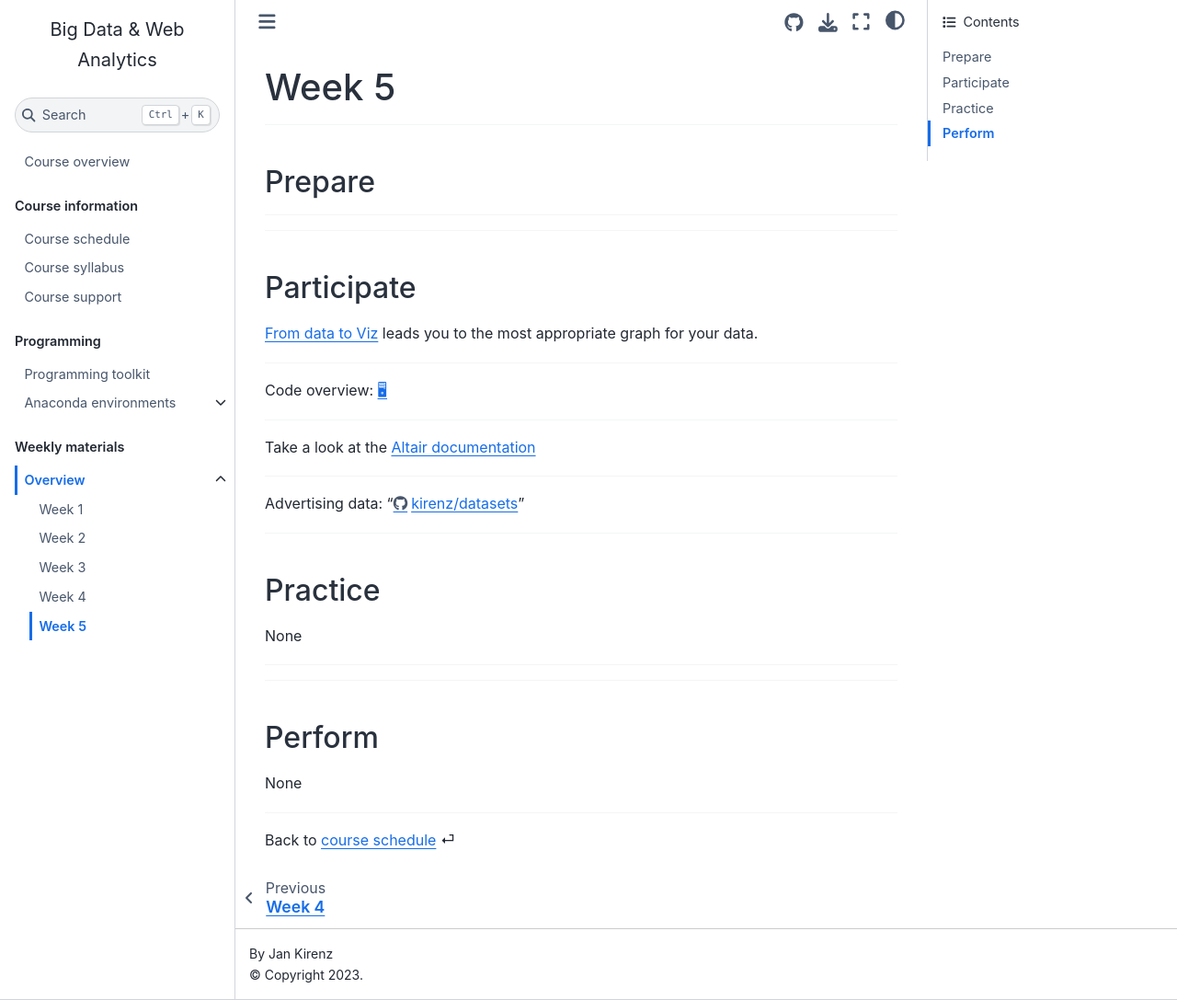
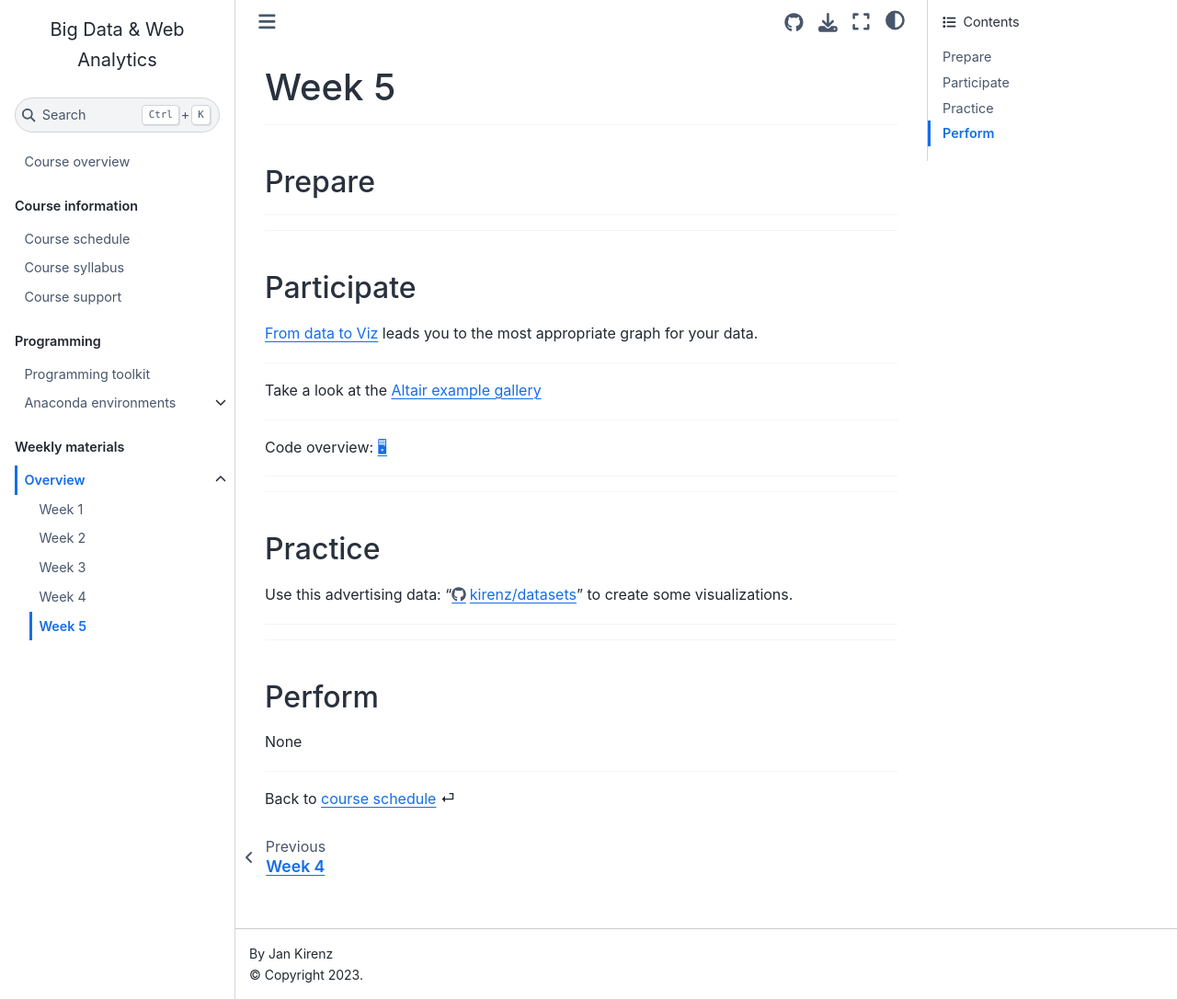
Before and after one commit to om2-ws22/website, a Jupyter Book: the page built from weeks/week5.md, in a window 1280 px wide and 1087 px high. Shown: the whole window at 92% size. Built offline with Jupyter Book 1.0.4 settings and Sphinx 7.4.7 and the Sphinx Book theme 1.1.4, drawn with Linux system fonts in a browser that asks for light colours; comment, search, counter and statistics services are not loaded.

Commit message:
Update week5.md

```diff
--- a/weeks/week5.md
+++ b/weeks/week5.md
@@ -21,17 +21,17 @@
 
 ---
 
-Code overview: [🖥](../code/code-overview.md)
-
----
-
-Take a look at the [Altair documentation](https://altair-viz.github.io/)
+Take a look at the [Altair example gallery](https://altair-viz.github.io/)
 
 ---
 
 
-Advertising data: "https://github.com/kirenz/datasets/blob/master/album_sales.csv"
+Code overview: [🖥](../code/code-overview.md)
 
+
+
+
+---
 
 ---
 
@@ -40,7 +40,7 @@ Advertising data: "https://github.com/kirenz/datasets/blob/master/album_sales.cs
 ## Practice
 
 
-None
+Use this advertising data: "https://github.com/kirenz/datasets/blob/master/album_sales.csv" to create some visualizations.
 
 
 ---
```
